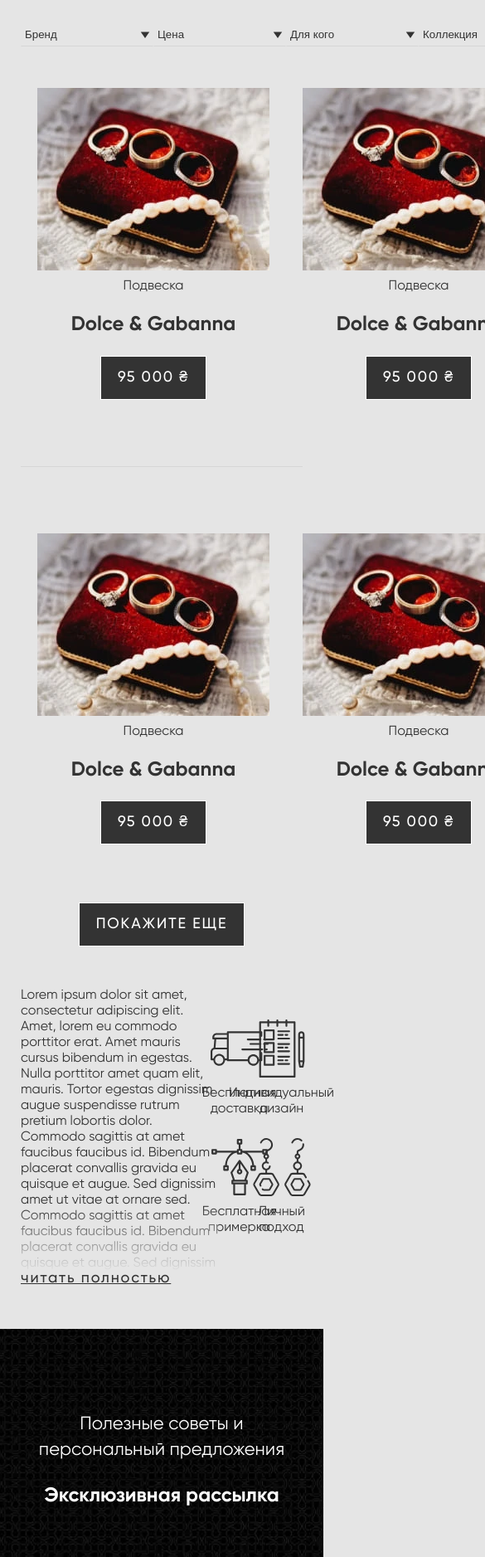
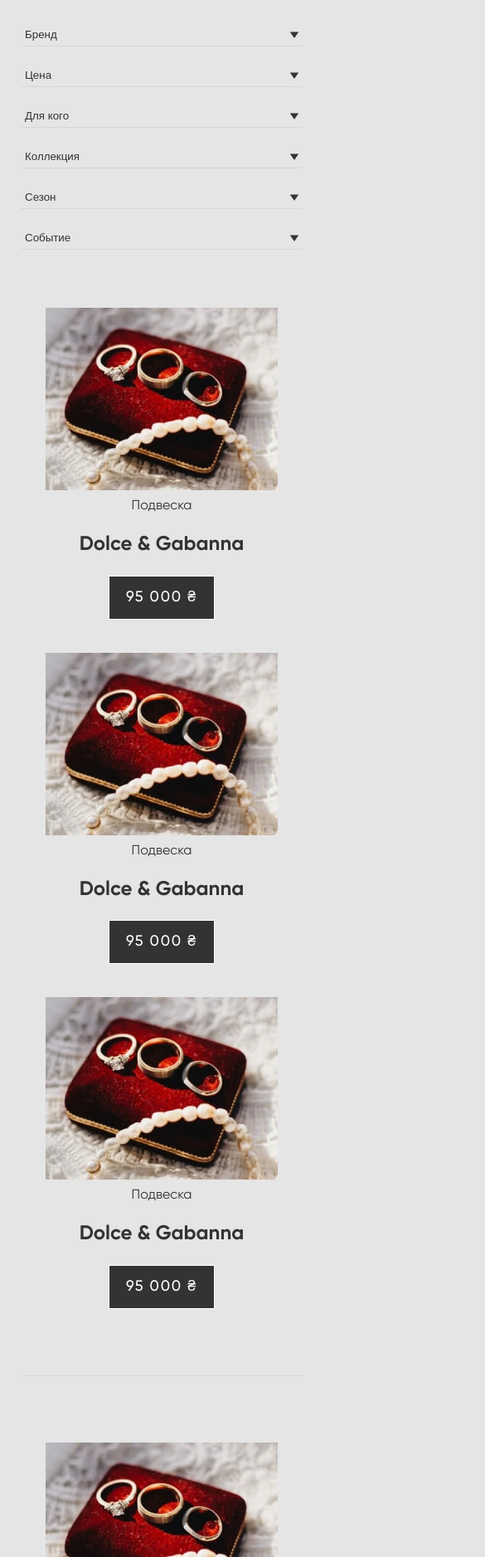
Before and after one commit to DVDenys/ojjo-jewerly_site, a website: page app/catalog.html in a window 390 px wide. Shown: the part 123-2000 px from the top of the page at 83% size, 585 px wide, since content can reach past the window. Drawn offline with Linux system fonts and the light colour scheme; files whose address does not match are found by name.

Commit message:
added adaptive from ctalog

```diff
--- a/app/sass/catalog/_catalog.scss
+++ b/app/sass/catalog/_catalog.scss
@@ -5,6 +5,8 @@
     align-items: center;
     justify-content: space-between;
     margin: $spacing-ultra-large 0;
+    flex-wrap: wrap;
+    flex-shrink: 1;
 }
 
 .filter__item-wrapper {
@@ -35,7 +37,7 @@
     cursor: pointer;
     padding: $spacing-ultra-small 0;
     background-color: transparent;
-    transition: $transition ;
+    transition: border $transition ;
     color: $color-accent;
 }
 
@@ -56,6 +58,7 @@
     align-items: center;
     justify-content: space-around;
     width: 100%;
+    flex-wrap: wrap;
 }
 
 .catalog__card-list-row:first-child {
@@ -73,10 +76,16 @@
     justify-content: space-between;
     align-items: center;
     padding: $spacing-medium;
+    transition: $transition;
 
     a {
         margin: $spacing-small 0 0 0;
     }
+}
+
+.catalog__card:hover {
+    scale: 1.01;
+    box-shadow: 0px 0px 15px $color-accent;
 }
 
 .catalog__card-subtitle {
@@ -99,3 +108,25 @@
     align-items: center;
     justify-content: center;
 }
+
+@media screen and (max-width: 1100px) {
+.filter__item-wrapper {
+    width: 30%;
+    margin-bottom: $spacing-medium;
+    select {
+        width: 100%;
+    }
+}
+}
+
+@media screen and (max-width: 600px) {
+    .filter__item-wrapper {
+        width: 45%;
+    }
+}
+
+@media screen and (max-width: 480px) {
+    .filter__item-wrapper {
+        width: 100%;
+    }
+}
--- a/app/sass/catalog/_more-information.scss
+++ b/app/sass/catalog/_more-information.scss
@@ -73,3 +73,14 @@
         display: inline;
     }
 }
+
+@media screen and (max-width: 800px) {
+    .more-information__content {
+        flex-direction: column;
+    }
+    .more-information__img-block {
+        margin-top: $spacing-medium;
+        max-width: 350px;
+        width: 100%;
+    }
+}
```
Also changed, not shown: app/css/style.css, 1 other file.
